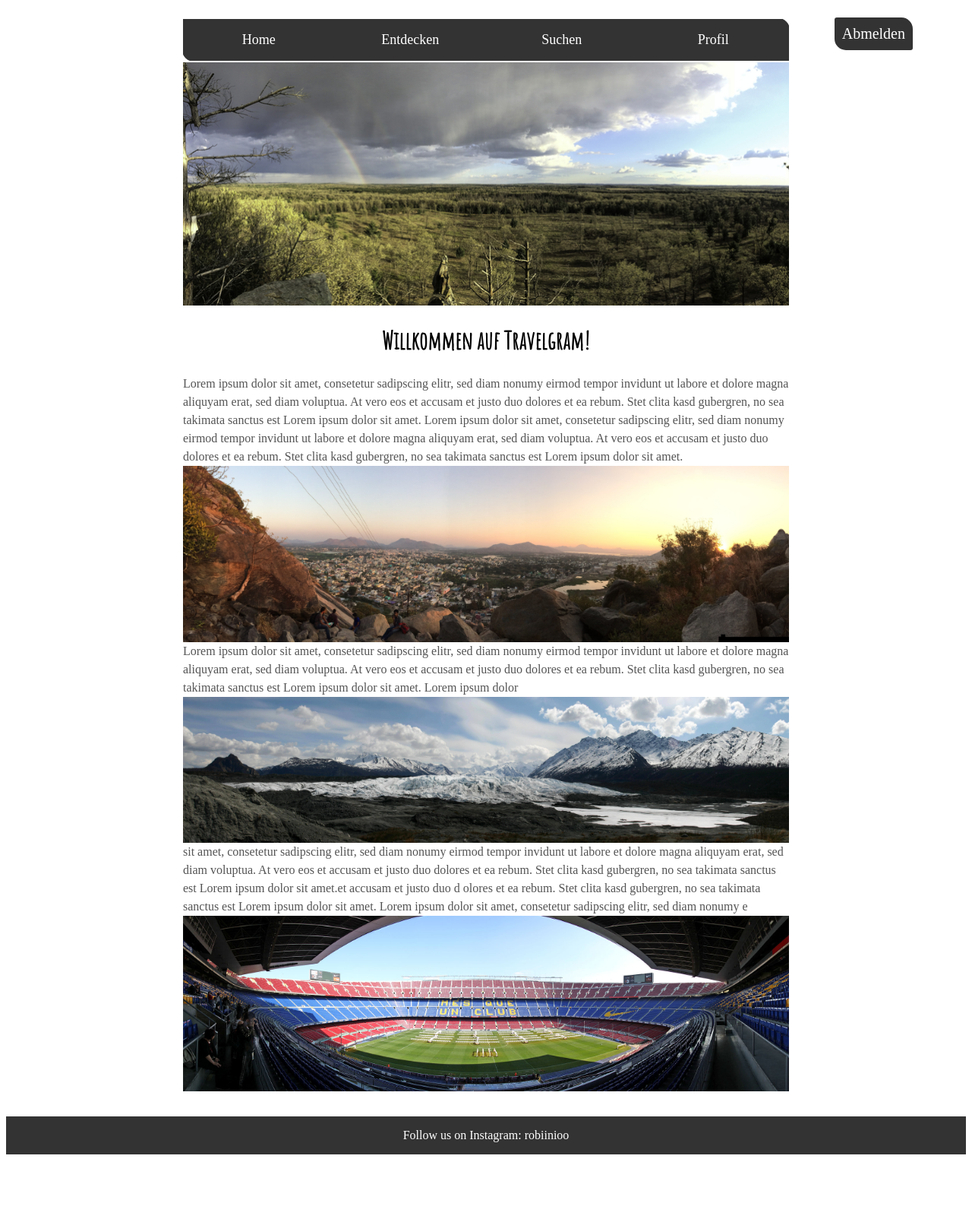
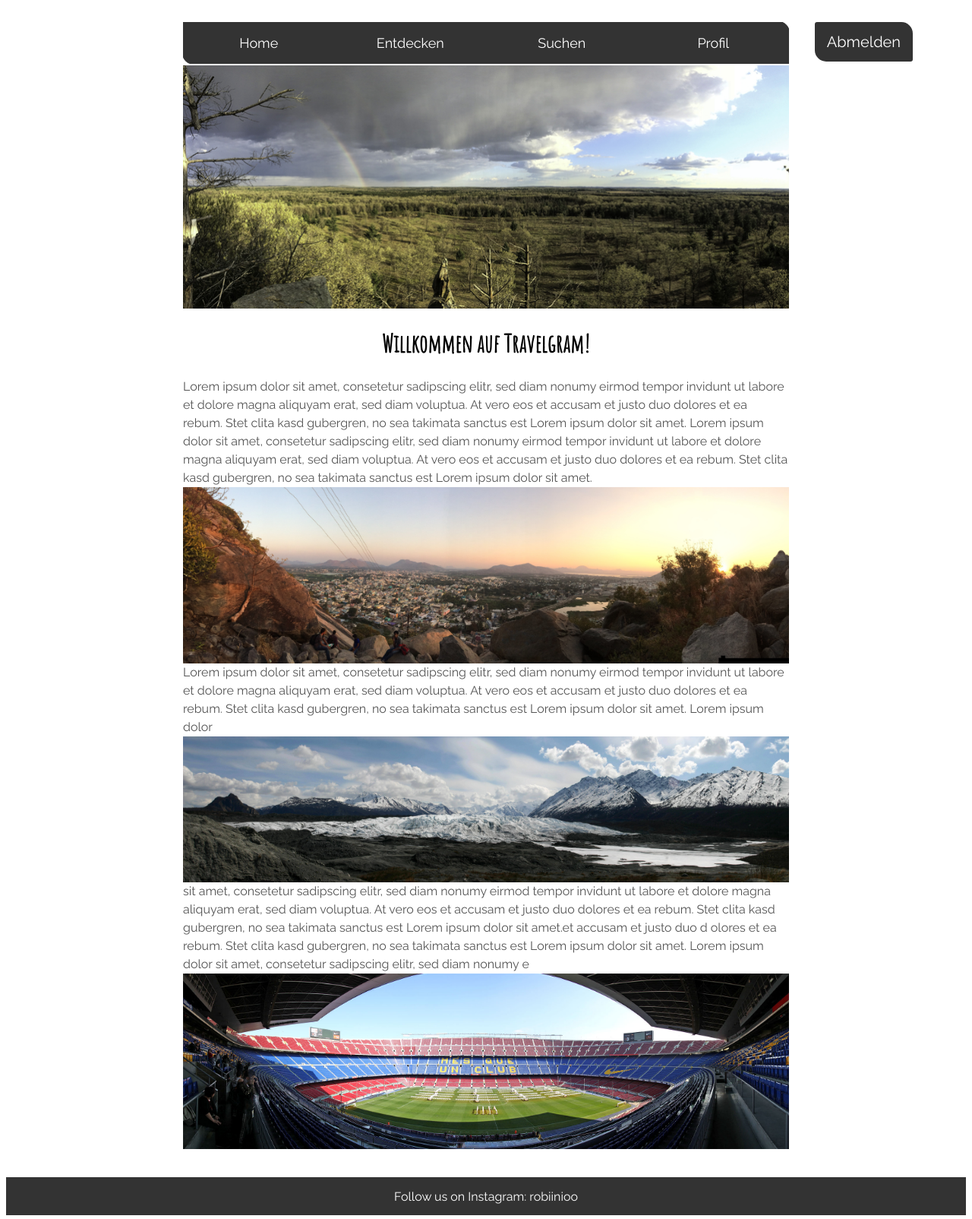
Before and after one commit to LalaKala83/307, a PHP site: page / in a window 1280 px wide. Shown: the whole page at 76% size. Before the commit the page ends 1519 px from the top, so only its background shows below. Run offline with PHP 8.4, Linux system fonts and the light colour scheme; the visitor is signed in with stand-in values (Sample User, id 1).

Commit message:
Anpassungen CSS Formatierung angeglichen

```diff
--- a/public/css/style.css
+++ b/public/css/style.css
@@ -1,6 +1,6 @@
 html {
     background: #fff;
-    font-family: 'Noto Serif TC', serif;
+    font-family: 'Raleway', sans-serif;
 }
 
 .picture {
@@ -21,18 +21,18 @@ html {
 }
 
 button {
-    font-family: 'Noto Serif TC', serif;
+    font-family: 'Raleway', sans-serif;
 }
 
 .type1 {
     font-size: 20px;
     font-family: sans-serif;
     color: white;
-    padding: 10px;
     margin-right: 70px;
-    margin-top: 15px;
+    margin-top: 21px;
     display: inline-block;
     float: right;
+    padding: 14px 16px;
 }
 
 .type1:hover {
@@ -41,9 +41,9 @@ button {
 
 .type2 {
     font-size: 20px;
-    font-family: sans-serif;
+    font-family: 'Raleway', sans-serif;
     color: white;
-    padding: 10px;
+    padding: 14px 16px;
     display: inline-block;
 }
 
@@ -59,7 +59,7 @@ button {
     line-height: 1.5;
     margin: 0 auto;
     max-width: 800px;
-    padding: 1em 4em;
+    padding: 20px 4em;
     min-width:500px;
     min-height: 1000px;
 }
@@ -138,7 +138,7 @@ h2 {
 p {
     color: #545454;
     font-size: 16px;
-    font-family: 'Noto Serif TC', serif;
+    font-family: 'Raleway', serif;
 }
 
 form {
@@ -149,7 +149,7 @@ a {
     text-decoration: none;
     text-align: center;
     color: white;
-    font-family: 'Noto Serif TC', serif;
+    font-family: 'Raleway', serif;
 }
 
 @media screen and ( max-width: 1250px){
--- a/view/header.php
+++ b/view/header.php
@@ -4,8 +4,7 @@
         <meta http-equiv="X-UA-Compatible" content="IE=edge">
 
         <title><?= $title ?></title>
-
-        <link href="https://fonts.googleapis.com/css?family=Amatic+SC|Noto+Serif+TC|Titillium+Web" rel="stylesheet">
+        <link href="https://fonts.googleapis.com/css?family=Raleway" rel="stylesheet">
         <link href="https://fonts.googleapis.com/css?family=Nunito|PT+Serif" rel="stylesheet">
         <link href="https://fonts.googleapis.com/css?family=Amatic+SC" rel="stylesheet">
         <link rel="stylesheet" href="/css/style.css"  type="text/css">
--- a/view/header_signedUp.php
+++ b/view/header_signedUp.php
@@ -4,8 +4,7 @@
     <meta http-equiv="X-UA-Compatible" content="IE=edge">
 
     <title><?= $title ?></title>
-
-    <link href="https://fonts.googleapis.com/css?family=Amatic+SC|Noto+Serif+TC|Titillium+Web" rel="stylesheet">
+    <link href="https://fonts.googleapis.com/css?family=Raleway" rel="stylesheet">
     <link href="https://fonts.googleapis.com/css?family=Nunito|PT+Serif" rel="stylesheet">
     <link href="https://fonts.googleapis.com/css?family=Amatic+SC" rel="stylesheet">
     <link rel="stylesheet" href="/css/style.css"  type="text/css">
```
